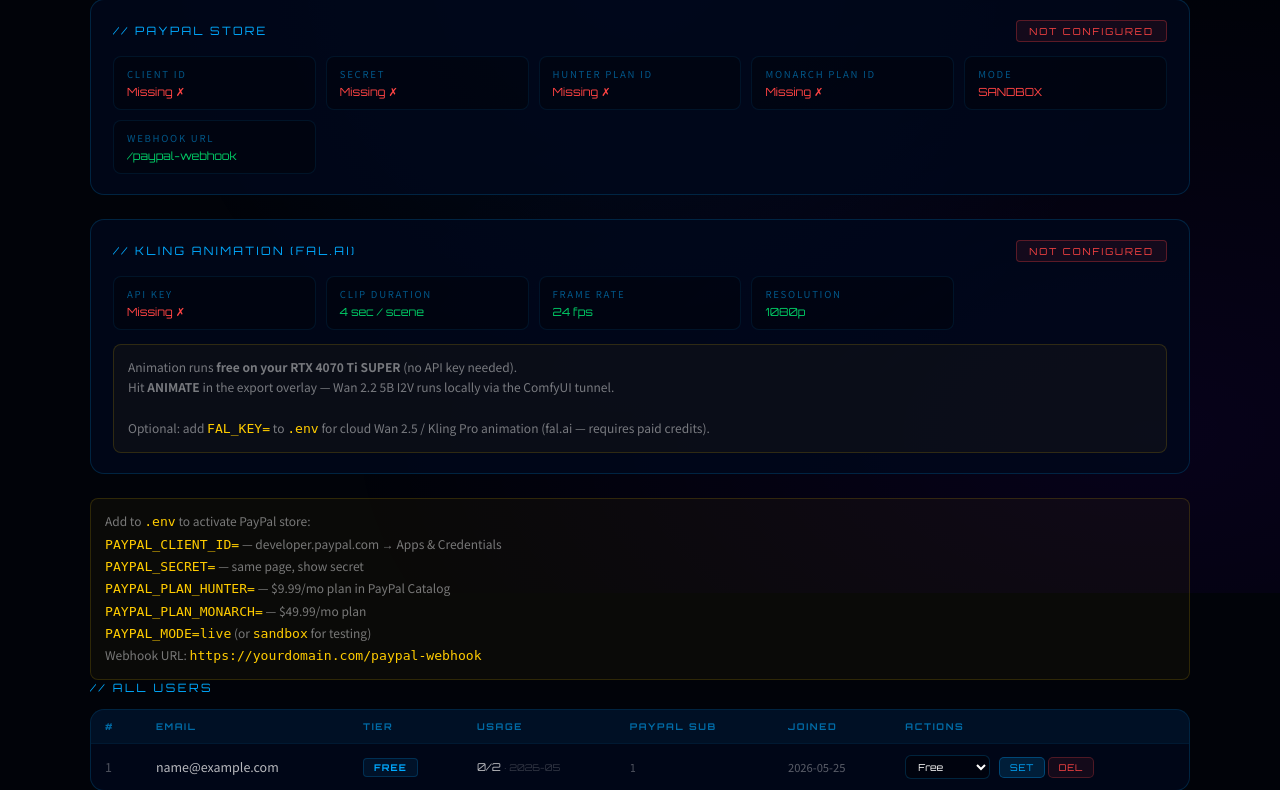
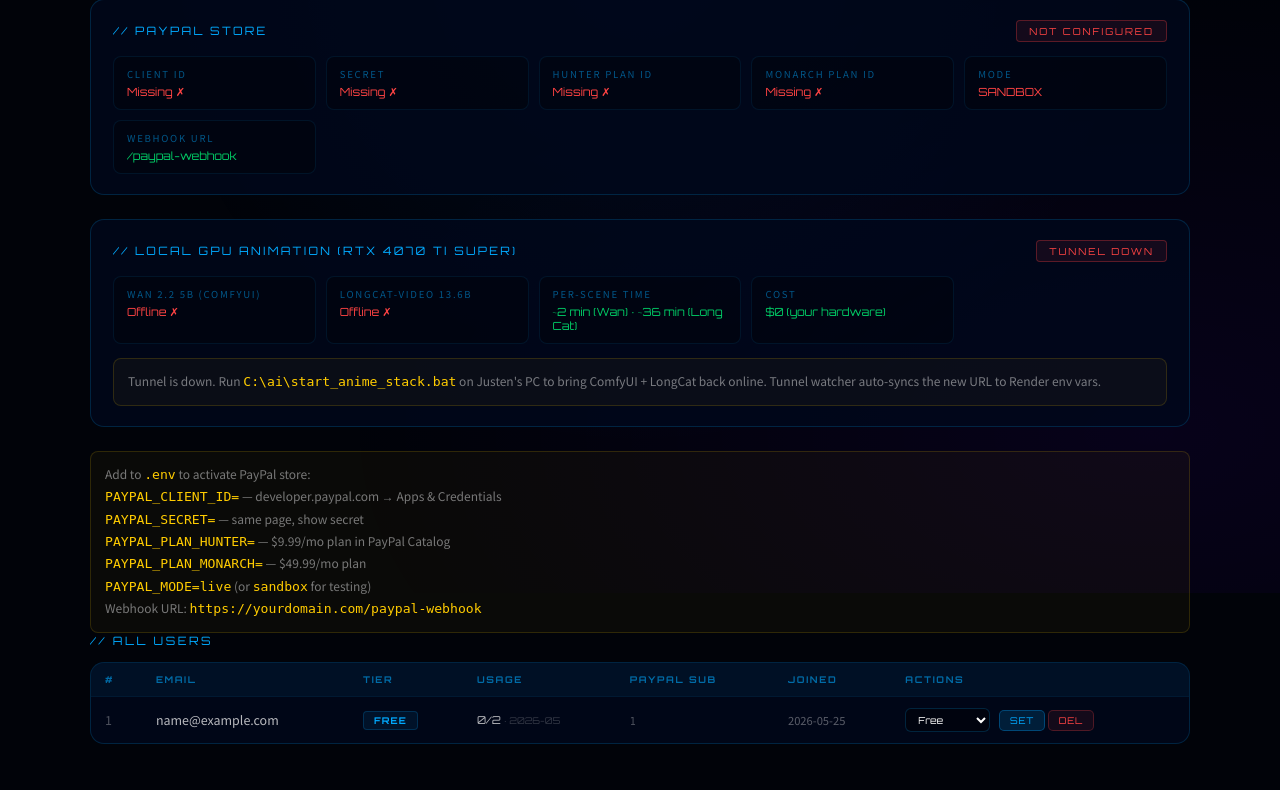
Before and after one commit to cloudaven/animewonder, a Flask app: page /admin in a window 1280 px wide. Shown: the part 207-997 px from the top of the page. After the commit the page ends 951 px from the top, so only its background shows below. Run offline with Flask 3, Linux system fonts and the light colour scheme; the visitor is signed in with stand-in values (Sample User, id 1); data comes from the database, SQL or seed files in the repository; data that the repository does not hold is empty; parts of the project's set-up code (start-up, migrations or seed data) failed here and were passed over; some libraries are stand-ins or nearby versions.

Commit message:
chore: strip dead fal.ai references from config + UI
The fal.ai integration was gutted on 2026-05-24 but cosmetic crumbs
remained — render.yaml still declared FAL_KEY, the admin page still
showed a "Kling Animation (fal.ai)" status card stuck on NOT
CONFIGURED, index.html still rendered a FAL_OK capability flag and
sent legacy anim_model="kling"/"wan" strings the server only kept
around as compatibility aliases.

- render.yaml: drop FAL_KEY env var declaration
- app.py: drop fal_ok=False template kwarg from both index + admin
  routes; trim the historical fal.ai comment
- admin.html: replace the dead Kling card with a real Local GPU
  status card showing Wan 2.2 5B + LongCat tunnel state
- index.html: drop FAL_OK const and the fal-branched ANIM_BACKEND
  labels; send anim_model="comfy_local" instead of legacy "kling"/"wan"

No runtime behavior change — server already mapped wan/kling to
comfy_local. Just stops the UI lying about a backend that doesn't
exist anymore.

```diff
--- a/app.py
+++ b/app.py
@@ -81,11 +81,10 @@ PACKS = {
     "monarch": {"credits": PACK_MONARCH_CREDITS, "price": PACK_MONARCH_PRICE, "tier": "monarch"},
 }
 
-# fal.ai dropped 2026-05-24 — Justen's balance kept going to 0 and the
-# whole pipeline routinely returned "fal.ai balance exhausted" errors
-# every export. Local-GPU paths (Wan 2.2 5B, CogVideoX, LongCat-Video)
-# are free for admin and the default for paying tiers now. The FAL_KEY
-# env var on Render can be deleted — it's no longer read.
+# fal.ai dropped 2026-05-24 — balance kept hitting 0 and the pipeline
+# routinely failed with "balance exhausted" errors every export. All
+# animation now runs on Justen's home GPU (Wan 2.2 5B, CogVideoX,
+# LongCat-Video). Free for admin, default for paying tiers.
 
 # LongCat-Video local backend (Meituan, 13.6B). Same tunnel pattern as
 # COMFY_LOCAL_URL but points at a separate HTTP server on Justen's PC
@@ -1099,7 +1098,6 @@ def index():
                            email=session.get("email",""),
                            tier=tier, used=used, limit=limit,
                            paypal_client_id=PAYPAL_CLIENT_ID,
-                           fal_ok=False,  # fal.ai removed 2026-05-24; kept for template back-compat
                            comfy_local_ok=bool(COMFY_LOCAL_URL),
                            longcat_local_ok=bool(LONGCAT_LOCAL_URL))
 
@@ -3116,7 +3114,6 @@ def admin_panel():
                            stats=stats,
                            pp_ok=pp_ok,
                            pp_mode=PAYPAL_MODE,
-                           fal_ok=False,  # fal.ai removed 2026-05-24; kept for template back-compat
                            comfy_local_ok=bool(COMFY_LOCAL_URL),
                            longcat_local_ok=bool(LONGCAT_LOCAL_URL),
                            email=session.get("email", ""))
--- a/render.yaml
+++ b/render.yaml
@@ -38,8 +38,6 @@ services:
         sync: false
       - key: SECRET_KEY
         sync: false
-      - key: FAL_KEY
-        sync: false
       - key: PAYPAL_CLIENT_ID
         sync: false
       - key: PAYPAL_SECRET
--- a/templates/admin.html
+++ b/templates/admin.html
@@ -201,41 +201,42 @@
     </div>
   </div><!-- /store-card -->
 
-  <!-- Kling Animation Status -->
+  <!-- Local GPU Animation Status -->
   <div class="store-card" style="margin-top:14px">
     <div class="store-header">
-      <div class="store-title">// Kling Animation (fal.ai)</div>
-      {% if fal_ok %}
-        <span class="store-badge badge-live">CONFIGURED ✓</span>
+      <div class="store-title">// Local GPU Animation (RTX 4070 Ti SUPER)</div>
+      {% if comfy_local_ok %}
+        <span class="store-badge badge-live">TUNNEL LIVE ✓</span>
       {% else %}
-        <span class="store-badge badge-uncfg">NOT CONFIGURED</span>
+        <span class="store-badge badge-uncfg">TUNNEL DOWN</span>
       {% endif %}
     </div>
     <div class="store-grid">
       <div class="store-field">
-        <div class="sf-lbl">API Key</div>
-        <div class="sf-val {% if fal_ok %}ok{% else %}missing{% endif %}">
-          {% if fal_ok %}Set ✓{% else %}Missing ✗{% endif %}
+        <div class="sf-lbl">Wan 2.2 5B (ComfyUI)</div>
+        <div class="sf-val {% if comfy_local_ok %}ok{% else %}missing{% endif %}">
+          {% if comfy_local_ok %}Online ✓{% else %}Offline ✗{% endif %}
         </div>
       </div>
       <div class="store-field">
-        <div class="sf-lbl">Clip Duration</div>
-        <div class="sf-val ok">4 sec / scene</div>
+        <div class="sf-lbl">LongCat-Video 13.6B</div>
+        <div class="sf-val {% if longcat_local_ok %}ok{% else %}missing{% endif %}">
+          {% if longcat_local_ok %}Online ✓{% else %}Offline ✗{% endif %}
+        </div>
       </div>
       <div class="store-field">
-        <div class="sf-lbl">Frame Rate</div>
-        <div class="sf-val ok">24 fps</div>
+        <div class="sf-lbl">Per-Scene Time</div>
+        <div class="sf-val ok">~2 min (Wan) · ~36 min (LongCat)</div>
       </div>
       <div class="store-field">
-        <div class="sf-lbl">Resolution</div>
-        <div class="sf-val ok">1080p</div>
+        <div class="sf-lbl">Cost</div>
+        <div class="sf-val ok">$0 (your hardware)</div>
       </div>
     </div>
-    {% if not fal_ok %}
+    {% if not comfy_local_ok %}
     <div class="env-hint">
-      Animation runs <strong>free on your RTX 4070 Ti SUPER</strong> (no API key needed).<br>
-      Hit <strong>ANIMATE</strong> in the export overlay — Wan 2.2 5B I2V runs locally via the ComfyUI tunnel.<br><br>
-      Optional: add <code>FAL_KEY=</code> to <code>.env</code> for cloud Wan 2.5 / Kling Pro animation (fal.ai — requires paid credits).
+      Tunnel is down. Run <code>C:\ai\start_anime_stack.bat</code> on Justen's PC to bring ComfyUI + LongCat back online.
+      Tunnel watcher auto-syncs the new URL to Render env vars.
     </div>
     {% endif %}
   </div>
```
Also changed, not shown: templates/index.html (+5 -13 lines).
